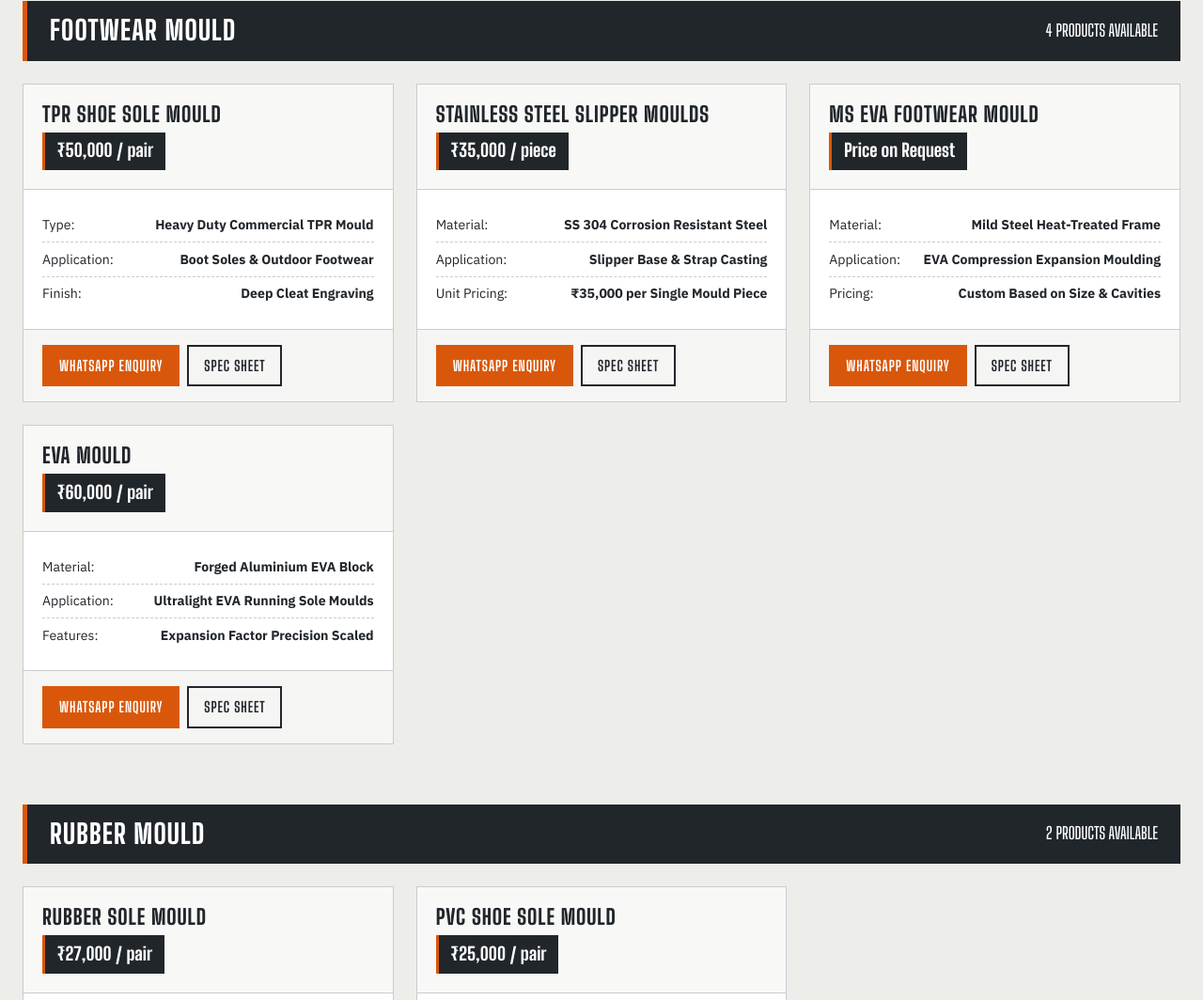
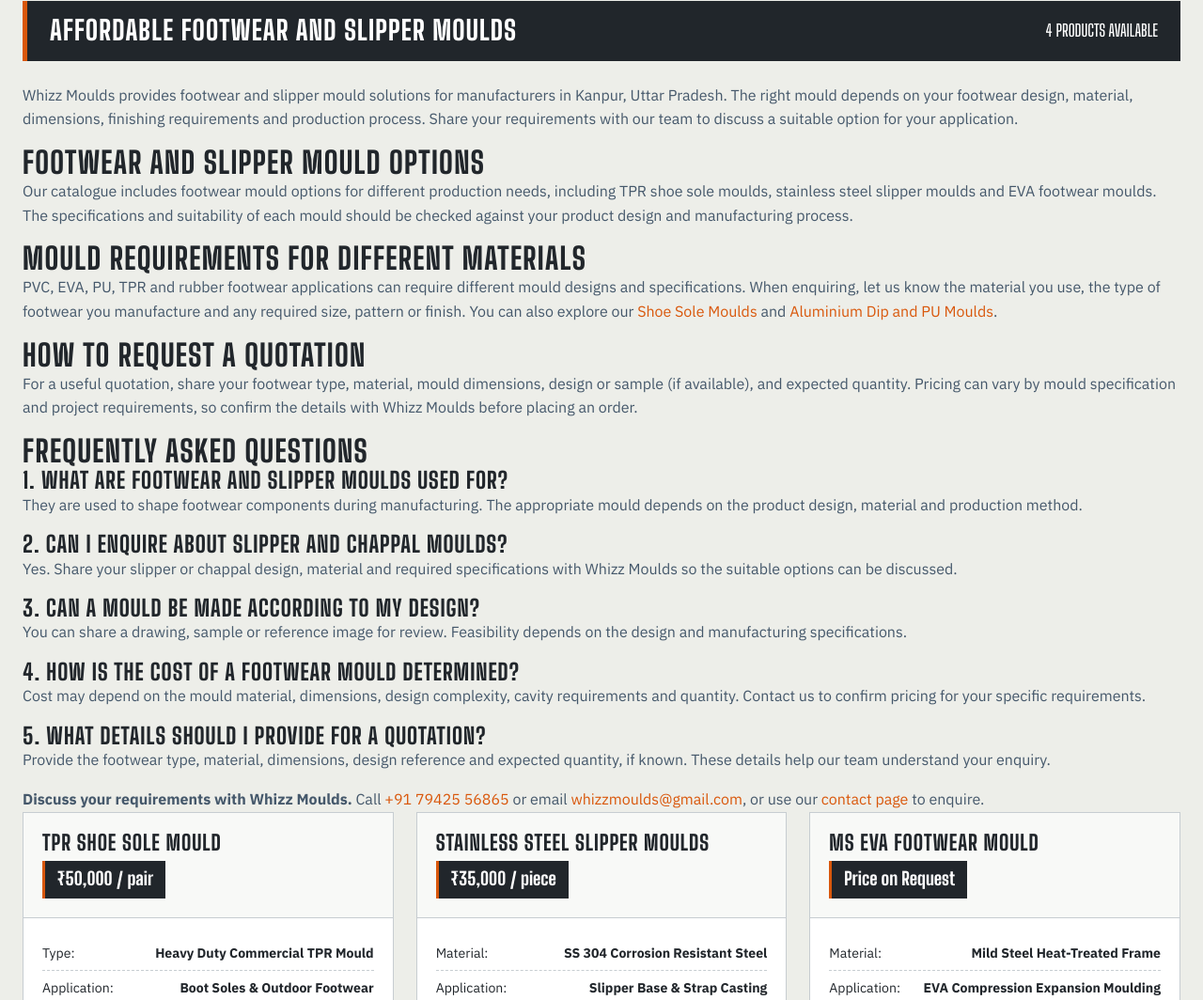
Before and after one commit to DigitalKP/whizzmoulds, a plain HTML site: page products.html in a window 1280 px wide. Shown: the part 2301-3365 px from the top of the page at 94% size. Drawn offline with Linux system fonts and the light colour scheme.

Commit message:
Add footwear and slipper mould SEO content

```diff
--- a/products.html
+++ b/products.html
@@ -302,8 +302,40 @@
       <!-- Category 3: Footwear Mould -->
       <div class="product-category-block" id="footwear-mould">
         <div class="product-category-header">
-          <h2>FOOTWEAR MOULD</h2>
+          <h2>Affordable Footwear and Slipper Moulds</h2>
           <span style="font-family: var(--font-heading); font-size: 1.1rem;">4 PRODUCTS AVAILABLE</span>
+        </div>
+
+
+        <div class="footwear-section-content">
+          <p>Whizz Moulds provides footwear and slipper mould solutions for manufacturers in Kanpur, Uttar Pradesh. The right mould depends on your footwear design, material, dimensions, finishing requirements and production process. Share your requirements with our team to discuss a suitable option for your application.</p>
+
+          <h3>Footwear and Slipper Mould Options</h3>
+          <p>Our catalogue includes footwear mould options for different production needs, including TPR shoe sole moulds, stainless steel slipper moulds and EVA footwear moulds. The specifications and suitability of each mould should be checked against your product design and manufacturing process.</p>
+
+          <h3>Mould Requirements for Different Materials</h3>
+          <p>PVC, EVA, PU, TPR and rubber footwear applications can require different mould designs and specifications. When enquiring, let us know the material you use, the type of footwear you manufacture and any required size, pattern or finish. You can also explore our <a href="products/shoe-sole-mould-manufacturer-kanpur.html">Shoe Sole Moulds</a> and <a href="products.html#shoe-mould">Aluminium Dip and PU Moulds</a>.</p>
+
+          <h3>How to Request a Quotation</h3>
+          <p>For a useful quotation, share your footwear type, material, mould dimensions, design or sample (if available), and expected quantity. Pricing can vary by mould specification and project requirements, so confirm the details with Whizz Moulds before placing an order.</p>
+
+          <h3>Frequently Asked Questions</h3>
+          <h4>1. What are footwear and slipper moulds used for?</h4>
+          <p>They are used to shape footwear components during manufacturing. The appropriate mould depends on the product design, material and production method.</p>
+
+          <h4>2. Can I enquire about slipper and chappal moulds?</h4>
+          <p>Yes. Share your slipper or chappal design, material and required specifications with Whizz Moulds so the suitable options can be discussed.</p>
+
+          <h4>3. Can a mould be made according to my design?</h4>
+          <p>You can share a drawing, sample or reference image for review. Feasibility depends on the design and manufacturing specifications.</p>
+
+          <h4>4. How is the cost of a footwear mould determined?</h4>
+          <p>Cost may depend on the mould material, dimensions, design complexity, cavity requirements and quantity. Contact us to confirm pricing for your specific requirements.</p>
+
+          <h4>5. What details should I provide for a quotation?</h4>
+          <p>Provide the footwear type, material, dimensions, design reference and expected quantity, if known. These details help our team understand your enquiry.</p>
+
+          <p><strong>Discuss your requirements with Whizz Moulds.</strong> Call <a href="tel:+917942556865">+91 79425 56865</a> or email <a href="mailto:whizzmoulds@gmail.com">whizzmoulds@gmail.com</a>, or use our <a href="contact.html">contact page</a> to enquire.</p>
         </div>
 
         <div class="product-grid">
```
